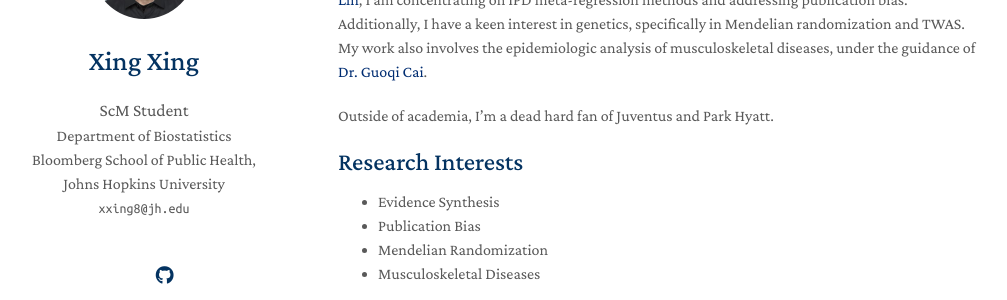
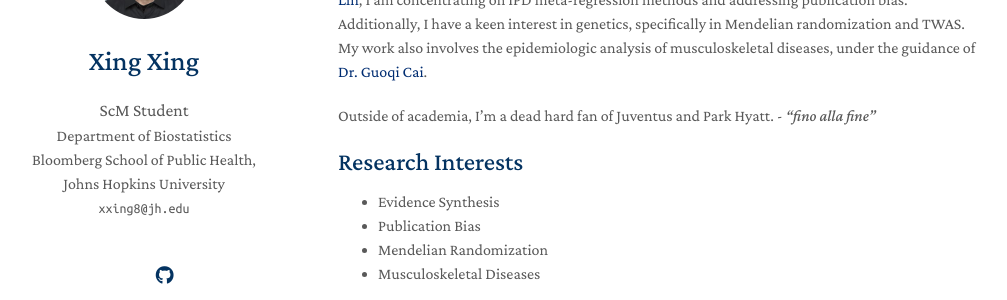
Before and after one commit to KevinXing3/kevinXing3.github.io, a Jekyll site: the page built from index.md, in a window 1280 px wide and 900 px high. Shown: the part 169-469 px from the top of the window, without its empty margins (132-1139 px from the left). Built offline with Jekyll 4.4.1, drawn with Linux system fonts in a browser that asks for light colours; nearby versions of some CDN libraries; a style sheet for code colours, icons or effects is not loaded; our own code applies the rules of GitHub Pages for plain Markdown files.

Commit message:
Update index.md

```diff
--- a/index.md
+++ b/index.md
@@ -6,7 +6,7 @@ layout: homepage
 
 I'm a ScM Student in Biostatistics at <a href="https://www.jhu.edu" style="color:#002D72">Johns Hopkins University</a>. My current research focus on developing statistical models for meta-analysis. Under the guidance of <a href="https://publichealth.jhu.edu/faculty/4789/jiayi-jessie-tong" style="color:#002D72">Dr. Jessie Tong</a> and <a href="https://publichealth.arizona.edu/directory/lifeng-lin" style="color:#002D72">Dr. Lifeng Lin</a>, I am concentrating on IPD meta-regression methods and addressing publication bias. Additionally, I have a keen interest in genetics, specifically in Mendelian randomization and TWAS. My work also involves the epidemiologic analysis of musculoskeletal diseases, under the guidance of <a href="https://ggws.ahmu.edu.cn/2021/0922/c940a108940/page.htm" style="color:#002D72">Dr. Guoqi Cai</a>.
 
-Outside of academia, I’m a dead hard fan of Juventus and Park Hyatt.
+Outside of academia, I’m a dead hard fan of Juventus and Park Hyatt. - *"fino alla fine"*
 
 ## Research Interests
 - Evidence Synthesis
```
